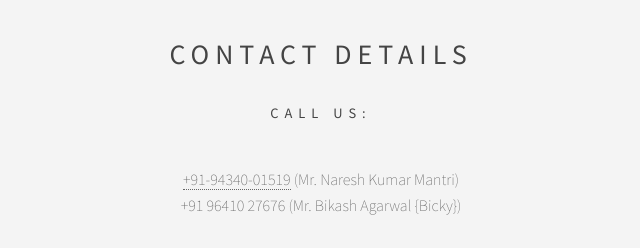
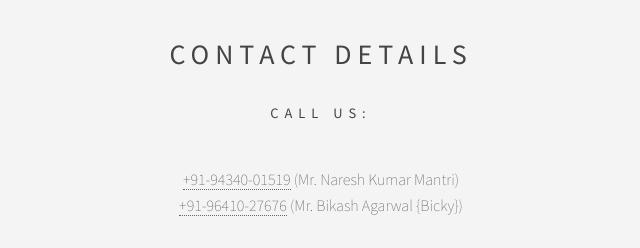
Before and after one commit to varungupta12/InchImagineFurnishing, a plain HTML site: page index.html in a window 1280 px wide. Shown: the part 1520-1768 px from the top of the page, 319-959 px from the left. Drawn offline with Linux system fonts and the light colour scheme.

Commit message:
Update index.html

```diff
--- a/index.html
+++ b/index.html
@@ -63,7 +63,7 @@
 					<section section id="cta" class="main special">
 						<h2 style="text-align:center">Contact Details</h2>
 						<h5 style="text-align:center">Call Us:</h5>
-						<p style="text-align:center"><br><a href="tel:+919434001519">+91-94340-01519</a> (Mr. Naresh Kumar Mantri)<br>+91 96410 27676 (Mr. Bikash Agarwal {Bicky})</p>
+						<p style="text-align:center"><br><a href="tel:+919434001519">+91-94340-01519</a> (Mr. Naresh Kumar Mantri)<br><a href="tel:+919641027676">+91-96410-27676</a> (Mr. Bikash Agarwal {Bicky})</p>
 						<ul class="actions">
 							<p style="text-align:center"><li><a href="https://api.whatsapp.com/send?phone=919434001519&text=Hello, I have a query related to Inch Imagine Furnishings." class="button big" target="_blank">Text us on Whatsapp</a></li></p>
 						</ul>
```
